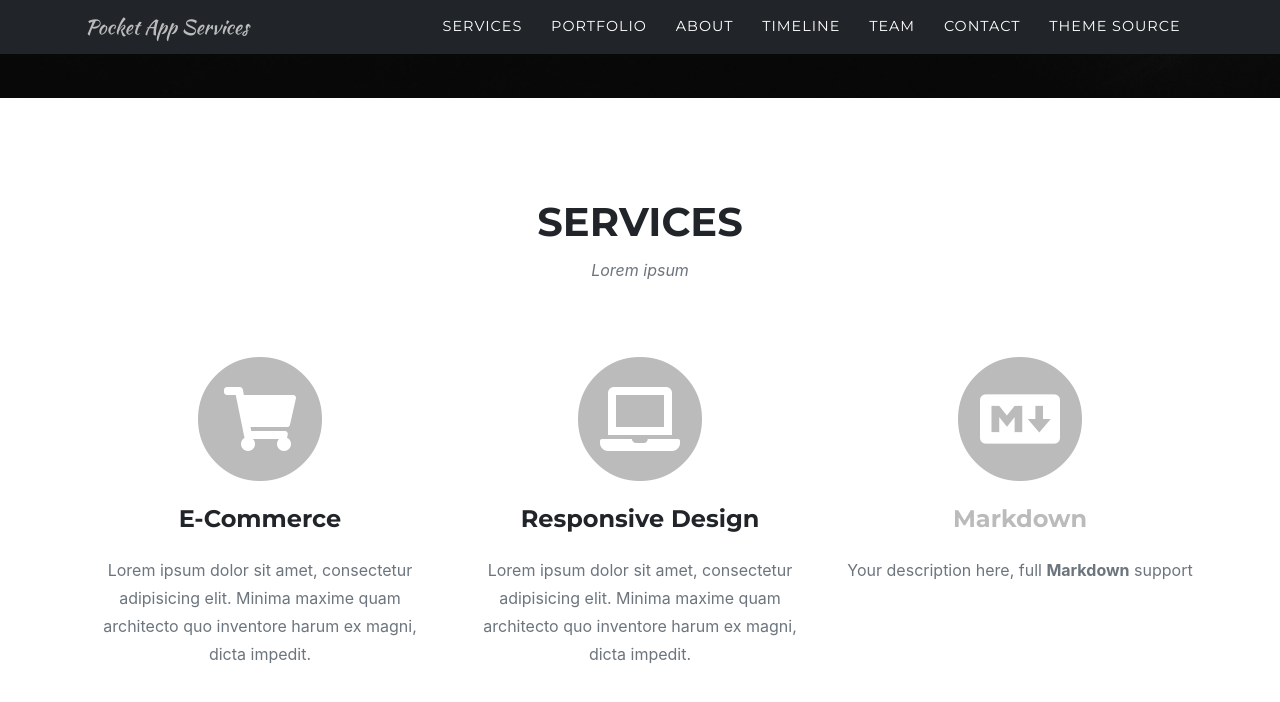
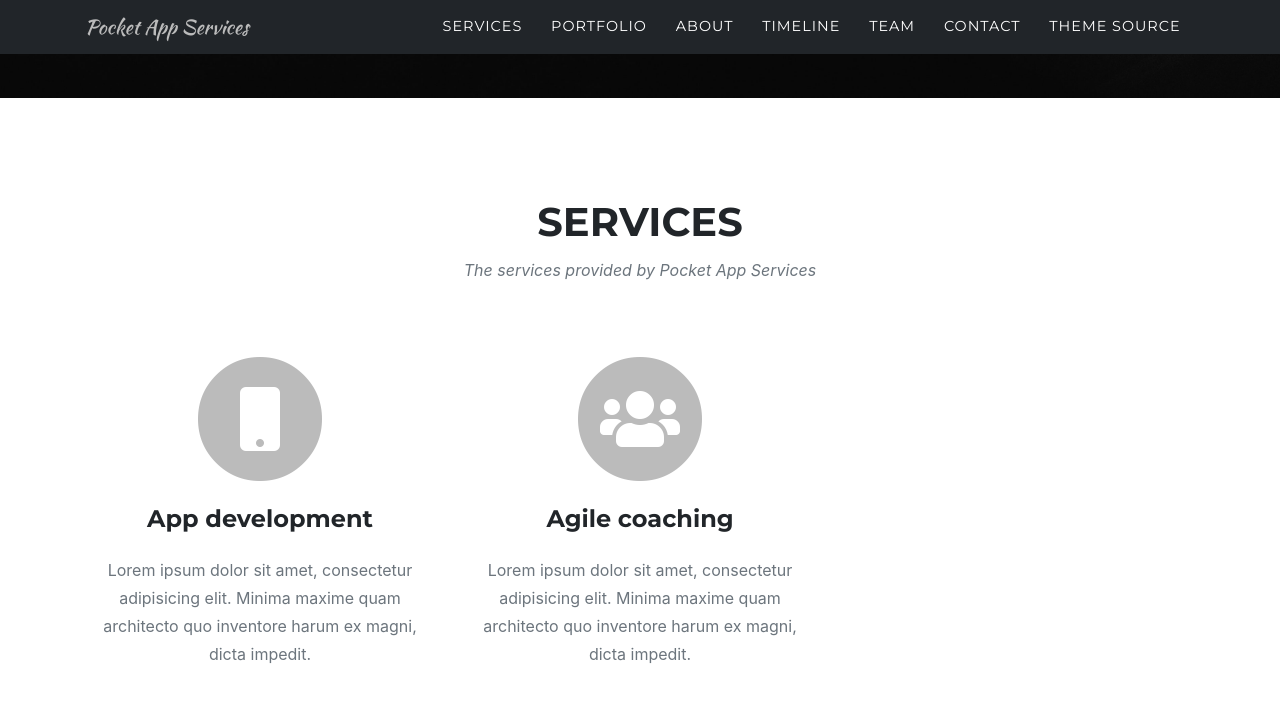
Before and after one commit to lukertaylor/lukertaylor.github.io, a Jekyll site: the page built from index.md, in a window 1280 px wide and 900 px high, scrolled down 747 px. Shown: the top 702 px of the window. Built offline with Jekyll 4.4.1, drawn with Linux system fonts in a browser that asks for light colours; some web fonts are replaced.

Commit message:
Update to services

```diff
--- a/_data/sitetext.yml
+++ b/_data/sitetext.yml
@@ -18,18 +18,15 @@ en: &DEFAULT_EN
 
   services:
     title: "Services"
-    text: "Lorem ipsum"
+    text: "The services provided by Pocket App Services"
     section: services
     list:
-      - title: "E-Commerce"
+      - title: "App development"
         desc: "Lorem ipsum dolor sit amet, consectetur adipisicing elit. Minima maxime quam architecto quo inventore harum ex magni, dicta impedit."
-        icon: fas fa-shopping-cart #find more at https://fontawesome.com/icons
-      - title: "Responsive Design"
+        icon: fas fa-mobile
+      - title: "Agile coaching"
         desc: "Lorem ipsum dolor sit amet, consectetur adipisicing elit. Minima maxime quam architecto quo inventore harum ex magni, dicta impedit."
-        icon: fas fa-laptop
-      - title: "[Markdown](https://en.wikipedia.org/wiki/Markdown)"
-        desc: "Your description here, full **Markdown** support"
-        icon: fab fa-markdown
+        icon: fas fa-users
 
   portfolio:
     title: "Portfolio"
```
